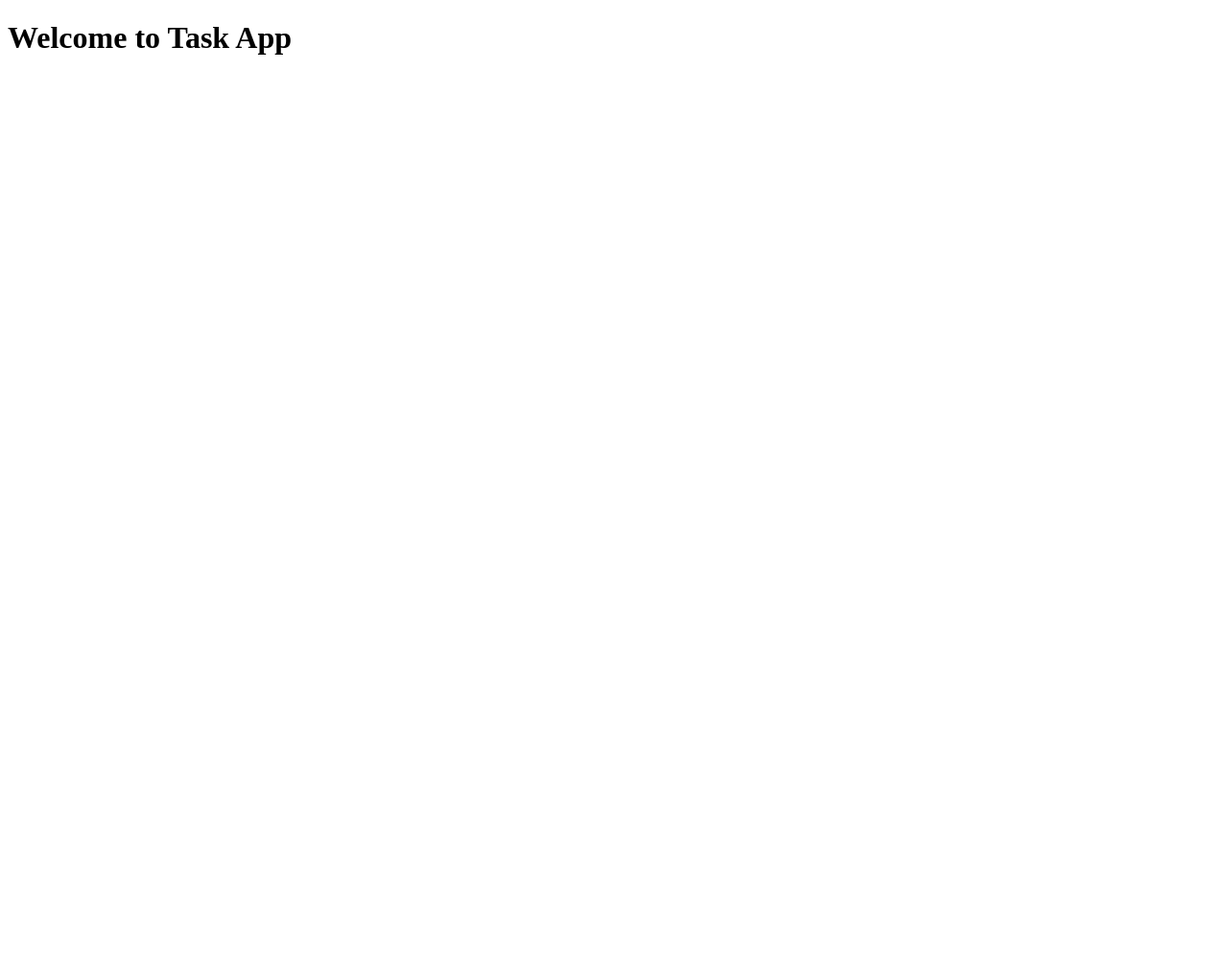
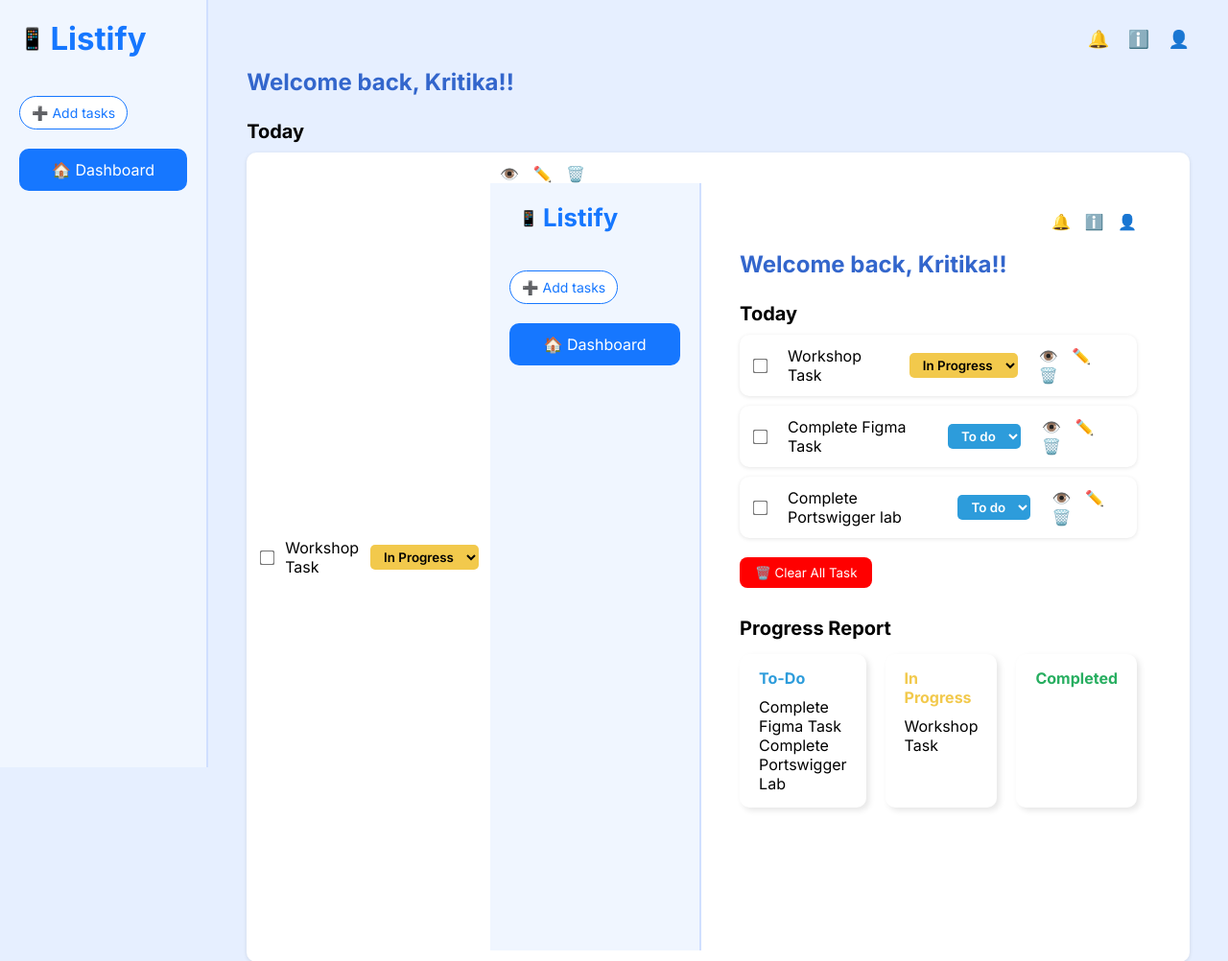
Before and after one commit to krizee17/task-app, a plain HTML site: page index.html in a window 1280 px wide. Shown: the whole page at 96% size. Before the commit the page ends 800 px from the top, so only its background shows below. Drawn offline with Linux system fonts and the light colour scheme.

Commit message:
Add updated index.html and new style.css for ToDo list

```diff
--- a/index.html
+++ b/index.html
@@ -1,9 +1,144 @@
 <!DOCTYPE html>
-<html>
+<html lang="en">
 <head>
-	<title>Task App </title>
+  <meta charset="UTF-8" />
+  <meta name="viewport" content="width=device-width, initial-scale=1.0"/>
+  <title>Listify Dashboard</title>
+  <link rel="stylesheet" href="style.css"/>
+  <link href="https://fonts.googleapis.com/css2?family=Inter:wght@400;600;700&display=swap" rel="stylesheet">
 </head>
 <body>
-	<h1>Welcome to Task App</h1>
+  <div class="container">
+    <aside class="sidebar">
+      <div class="logo">
+        <span>📱</span><h1>Listify</h1>
+      </div>
+      <button class="add-task-btn">➕ Add tasks</button>
+      <nav class="nav">
+        <button class="dashboard-btn">🏠 Dashboard</button>
+      </nav>
+    </aside>
+
+    <main class="main-content">
+      <header class="topbar">
+        <div></div>
+        <div class="top-icons">
+          <span>🔔</span>
+          <span>ℹ️</span>
+          <span>👤</span>
+        </div>
+      </header>
+
+      <div class="welcome">
+        <h2>Welcome back, Kritika!!</h2>
+      </div>
+
+      <section class="task-section">
+        <h3>Today</h3>
+        <div class="task">
+          <input type="checkbox" />
+          <span>Workshop Task</span>
+          <select class="status in-progress">
+            <option>In Progress</option>
+          </select>
+          <div class="icons">
+            <span>👁️</span>
+            <span>✏️</span>
+            <span>🗑️</span>
+<!DOCTYPE html>
+<html lang="en">
+<head>
+  <meta charset="UTF-8" />
+  <meta name="viewport" content="width=device-width, initial-scale=1.0"/>
+  <title>Listify Dashboard</title>
+  <link rel="stylesheet" href="style.css"/>
+  <link href="https://fonts.googleapis.com/css2?family=Inter:wght@400;600;700&display=swap" rel="stylesheet">
+</head>
+<body>
+  <div class="container">
+    <aside class="sidebar">
+      <div class="logo">
+        <span>📱</span><h1>Listify</h1>
+      </div>
+      <button class="add-task-btn">➕ Add tasks</button>
+      <nav class="nav">
+        <button class="dashboard-btn">🏠 Dashboard</button>
+      </nav>
+    </aside>
+
+    <main class="main-content">
+      <header class="topbar">
+        <div></div>
+        <div class="top-icons">
+          <span>🔔</span>
+          <span>ℹ️</span>
+          <span>👤</span>
+        </div>
+      </header>
+
+      <div class="welcome">
+        <h2>Welcome back, Kritika!!</h2>
+      </div>
+
+      <section class="task-section">
+        <h3>Today</h3>
+        <div class="task">
+          <input type="checkbox" />
+          <span>Workshop Task</span>
+          <select class="status in-progress">
+            <option>In Progress</option>
+          </select>
+          <div class="icons">
+            <span>👁️</span>
+            <span>✏️</span>
+            <span>🗑️</span>
+          </div>
+        </div>
+        <div class="task">
+          <input type="checkbox" />
+          <span>Complete Figma Task</span>
+          <select class="status todo">
+            <option>To do</option>
+          </select>
+          <div class="icons">
+            <span>👁️</span>
+            <span>✏️</span>
+            <span>🗑️</span>
+          </div>
+        </div>
+        <div class="task">
+          <input type="checkbox" />
+          <span>Complete Portswigger lab</span>
+          <select class="status todo">
+            <option>To do</option>
+          </select>
+          <div class="icons">
+            <span>👁️</span>
+            <span>✏️</span>
+            <span>🗑️</span>
+          </div>
+        </div>
+        <button class="clear-btn">🗑️ Clear All Task</button>
+      </section>
+
+      <section class="progress-report">
+        <h3>Progress Report</h3>
+        <div class="progress-cards">
+          <div class="card todo">
+            <h4>To-Do</h4>
+            <p>Complete Figma Task</p>
+            <p>Complete Portswigger Lab</p>
+          </div>
+          <div class="card in-progress">
+            <h4>In Progress</h4>
+            <p>Workshop Task</p>
+          </div>
+          <div class="card completed">
+            <h4>Completed</h4>
+          </div>
+        </div>
+      </section>
+    </main>
+  </div>
 </body>
 </html>
--- /dev/null
+++ b/style.css
@@ -0,0 +1,166 @@
+* {
+  margin: 0;
+  padding: 0;
+  box-sizing: border-box;
+  font-family: 'Inter', sans-serif;
+}
+
+body {
+  background-color: #e6efff;
+}
+
+.container {
+  display: flex;
+  height: 100vh;
+}
+
+.sidebar {
+  width: 220px;
+  background-color: #f0f6ff;
+  padding: 20px;
+  border-right: 2px solid #d0dfff;
+}
+
+.logo {
+  display: flex;
+  align-items: center;
+  gap: 5px;
+  font-size: 22px;
+  font-weight: 700;
+  color: #1677ff;
+  margin-bottom: 40px;
+}
+
+.add-task-btn {
+  padding: 8px 12px;
+  border: 1px solid #1677ff;
+  background-color: white;
+  border-radius: 20px;
+  color: #1677ff;
+  font-size: 14px;
+  cursor: pointer;
+  margin-bottom: 20px;
+}
+
+.dashboard-btn {
+  width: 100%;
+  background-color: #1677ff;
+  color: white;
+  padding: 12px;
+  border: none;
+  border-radius: 10px;
+  font-size: 16px;
+  cursor: pointer;
+}
+
+.main-content {
+  flex: 1;
+  padding: 30px 40px;
+}
+
+.topbar {
+  display: flex;
+  justify-content: space-between;
+  margin-bottom: 20px;
+}
+
+.top-icons span {
+  font-size: 18px;
+  margin-left: 15px;
+  cursor: pointer;
+}
+
+.welcome h2 {
+  color: #3366cc;
+  font-weight: 700;
+  margin-bottom: 25px;
+}
+
+.task-section h3 {
+  font-size: 20px;
+  margin-bottom: 10px;
+}
+
+.task {
+  background-color: white;
+  border-radius: 10px;
+  padding: 12px 15px;
+  margin-bottom: 10px;
+  display: flex;
+  align-items: center;
+  gap: 12px;
+  box-shadow: 0px 1px 4px rgba(0,0,0,0.1);
+}
+
+.task input[type="checkbox"] {
+  transform: scale(1.2);
+}
+
+.task .status {
+  margin-left: auto;
+  padding: 4px 10px;
+  border-radius: 5px;
+  border: none;
+  font-weight: 600;
+  color: white;
+  cursor: pointer;
+}
+
+.status.todo {
+  background-color: #2d9cdb;
+}
+
+.status.in-progress {
+  background-color: #f2c94c;
+  color: #000;
+}
+
+.icons span {
+  margin-left: 10px;
+  cursor: pointer;
+  font-size: 16px;
+}
+
+.clear-btn {
+  margin-top: 10px;
+  background-color: red;
+  color: white;
+  padding: 8px 16px;
+  border-radius: 8px;
+  border: none;
+  cursor: pointer;
+}
+
+.progress-report h3 {
+  margin-top: 30px;
+  margin-bottom: 15px;
+}
+
+.progress-cards {
+  display: flex;
+  gap: 20px;
+}
+
+.card {
+  flex: 1;
+  background-color: white;
+  border-radius: 10px;
+  padding: 15px 20px;
+  box-shadow: 3px 3px 6px rgba(0, 0, 0, 0.1);
+}
+
+.card h4 {
+  margin-bottom: 10px;
+}
+
+.card.todo h4 {
+  color: #2d9cdb;
+}
+
+.card.in-progress h4 {
+  color: #f2c94c;
+}
+
+.card.completed h4 {
+  color: #27ae60;
+}
```
